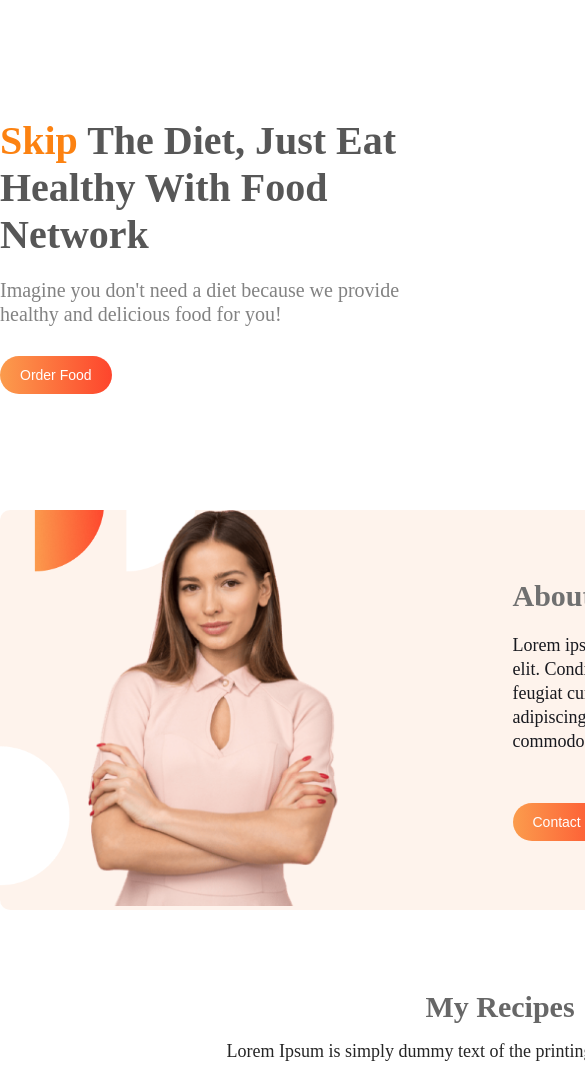
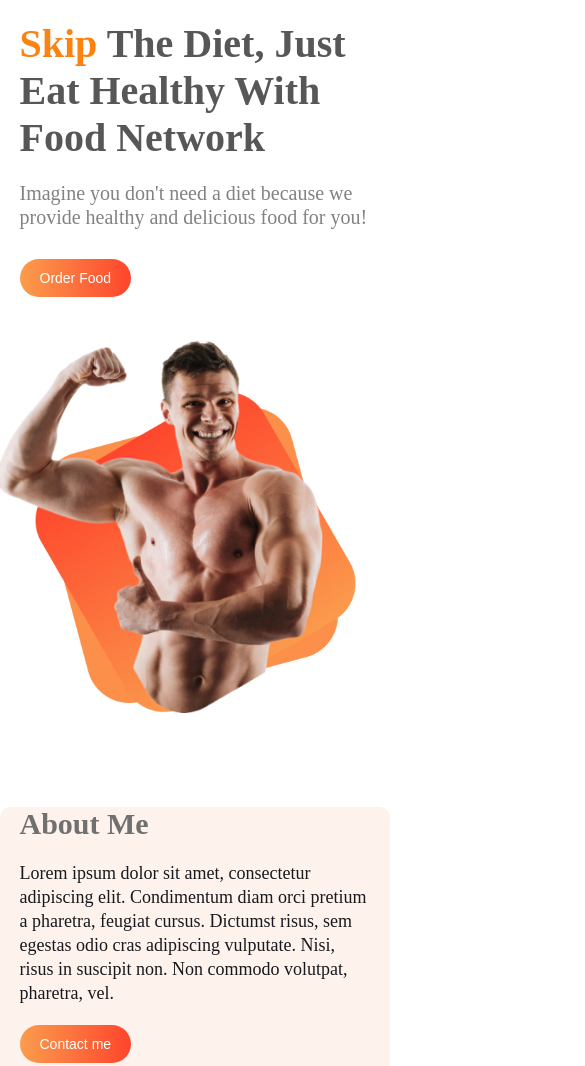
Before and after one commit to mdashraful24/ex-eat-healthy, a plain HTML site: page index.html in a window 390 px wide. Shown: the top 1066 px of the page, 585 px wide, since content can reach past the window. Drawn offline with Linux system fonts and the light colour scheme.

Commit message:
added 90% responsive file

```diff
--- a/style/style.css
+++ b/style/style.css
@@ -7,7 +7,6 @@
     font-style: normal;
 }
 
-
 /* Default styles */
 * {
     margin: 0;
@@ -16,11 +15,8 @@
 }
 
 body {
-    /* border: 2px solid red; */
-    /* max-width: 1200px; */
     margin: 0 auto;
 }
-
 
 /* Sheared styles */
 .display-flex {
@@ -38,11 +34,10 @@ body {
     padding: 7px 20px 7px 20px;
 }
 
-/* Main styles */
 /* Banner style */
 .banner-container {
     /* border: 2px solid red; */
-    width: 1000px;
+    max-width: 1000px;
     justify-content: space-between;
     align-items: center;
     margin: 0 auto;
@@ -89,7 +84,6 @@ body {
     bottom: 4%;
 }
 
-
 /* About me style */
 .about-container {
     /* border: 2px solid red; */
@@ -126,7 +120,6 @@ body {
     line-height: 24px;
     margin: 20px auto 50px auto;
 }
-
 
 /* Recipes style */
 .recipes-container {
@@ -191,7 +184,6 @@ body {
     margin: 10px auto;
 }
 
-
 /* Numbers style */
 .numbers-container {
     /* border: 2px solid red; */
@@ -219,7 +211,6 @@ body {
     line-height: 24px;
 }
 
-
 /* Footer style */
 .footer-container {
     /* border: 2px solid red; */
@@ -245,3 +236,78 @@ body {
     line-height: 24px;
     margin-top: 20px;
 }
+
+.hide {
+    display: none;
+}
+
+
+/* Responsive media queries */
+@media screen and (max-width: 576px) {
+
+    /* Banner style */
+    .banner-container {
+        /* border: 2px solid red; */
+        flex-direction: column;
+        gap: 5rem;
+    }
+
+    .banner-container {
+        width: 100%;
+        padding: 0;
+        margin-top: 20px;
+    }
+
+    .banner-content,
+    .banner-img {
+        width: 90%;
+        padding: 0;
+    }
+
+    /* About style */
+    .about-container {
+        flex-direction: column-reverse;
+        gap: 1rem;
+    }
+
+    .about-container {
+        width: 100%;
+        padding: 0;
+    }
+
+    .about-contents {
+        width: 90%;
+    }
+
+    .about-contents p {
+        margin-bottom: 20px;
+    }
+
+    /* Recipes style */
+    .recipes-container {
+        width: 100%;
+        padding: 0;
+    }
+
+    .recipes-card,
+    .recipe-contents {
+        width: 90%;
+    }
+
+    .pri-card,
+    .pri-card img {
+        width: 100%;
+    }
+
+    .recipes-card {
+        flex-direction: column;
+    }
+
+    /* Numbers style */
+    .numbers-container {
+        width: 90%;
+    }
+
+    /* Footer style */
+
+}
```
